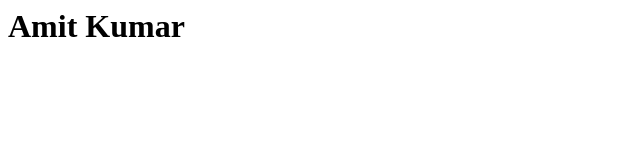
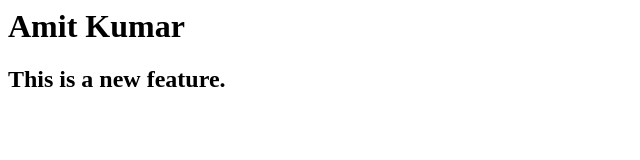
Before and after one commit to amitdev00/localrepo, a plain HTML site: page index.html in a window 1280 px wide. Shown: the whole page, without its empty margins (0-640 px from the left). Drawn offline with Linux system fonts and the light colour scheme.

Commit message:
added new feature

```diff
--- a/index.html
+++ b/index.html
@@ -1,5 +1,6 @@
 <html>
     <body>
         <h1>Amit Kumar</h1>
+        <h2>This is a new feature.</h2>
     </body>
 </html>
```
